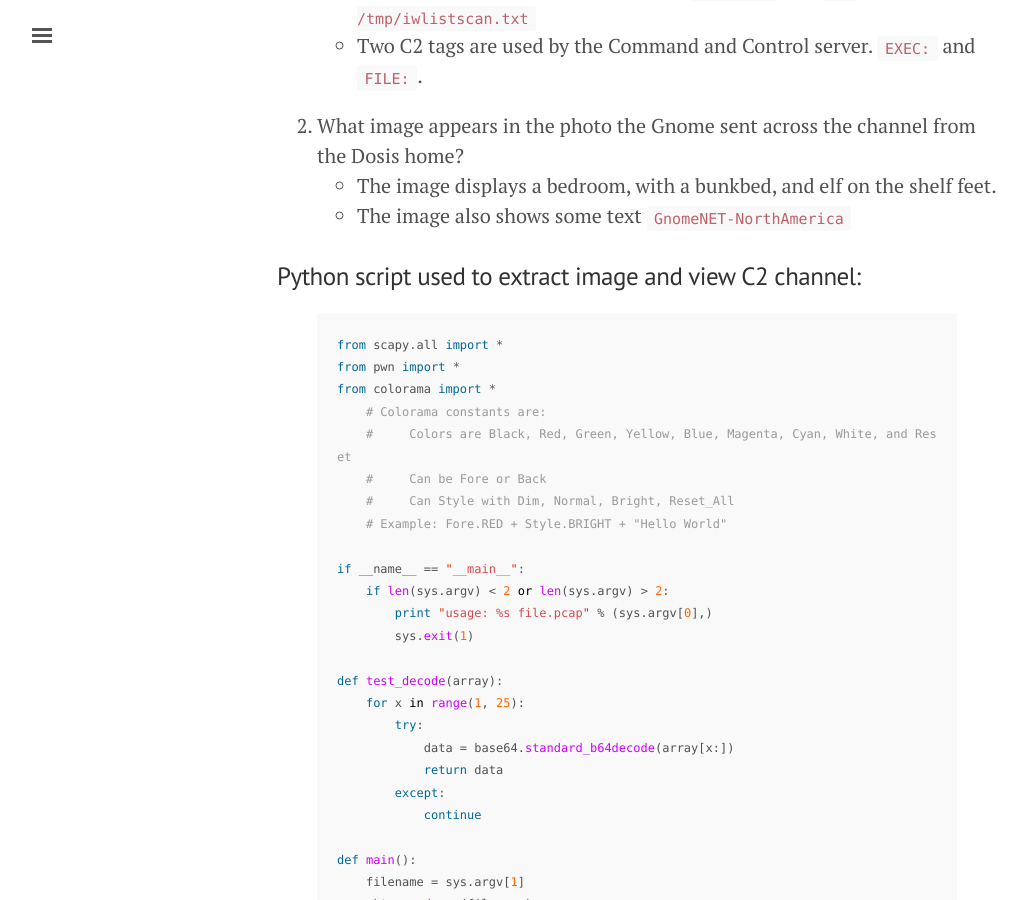
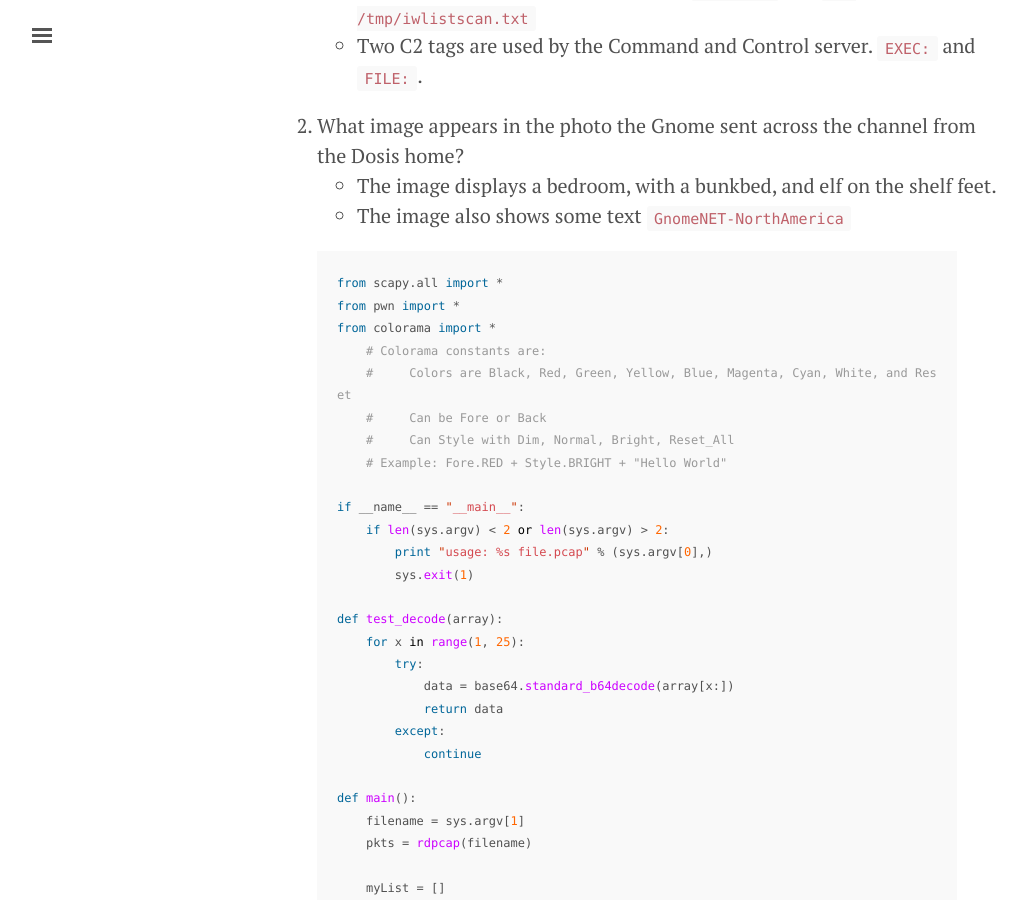
Before and after one commit to MCPA/MCPA.github.io, a Jekyll site: the page built from _posts/2015-holiday-hack/2015-12-25-2015-sans-holiday-hack-part-1.markdown, in a window 1280 px wide and 900 px high, scrolled down 4483 px. Shown: the whole window, without its empty margins (3-1030 px from the left). Built offline with Jekyll 4.4.1, drawn with Linux system fonts in a browser that asks for light colours.

Commit message:
Update 2015-12-25-2015-sans-holiday-hack-part-1.markdown

````diff
--- a/_posts/2015-holiday-hack/2015-12-25-2015-sans-holiday-hack-part-1.markdown
+++ b/_posts/2015-holiday-hack/2015-12-25-2015-sans-holiday-hack-part-1.markdown
@@ -64,10 +64,8 @@ Text:  EXEC:cat /tmp/iwlistscan.txt</code></pre></figure>
   * The image displays a bedroom, with a bunkbed, and elf on the shelf feet.
   * The image also shows some text ```GnomeNET-NorthAmerica```
 
-### Python script used to extract image and view C2 channel:
 
 {% highlight python %}
-
 from scapy.all import *
 from pwn import *
 from colorama import *
@@ -131,7 +129,6 @@ def main():
     print Fore.MAGENTA + Style.BRIGHT + "\nCarved out the image successfully and stored the output in a file called %s\n" % (filename+"-output")
 
 main()
-
 {% endhighlight %}
 
 ------
````
